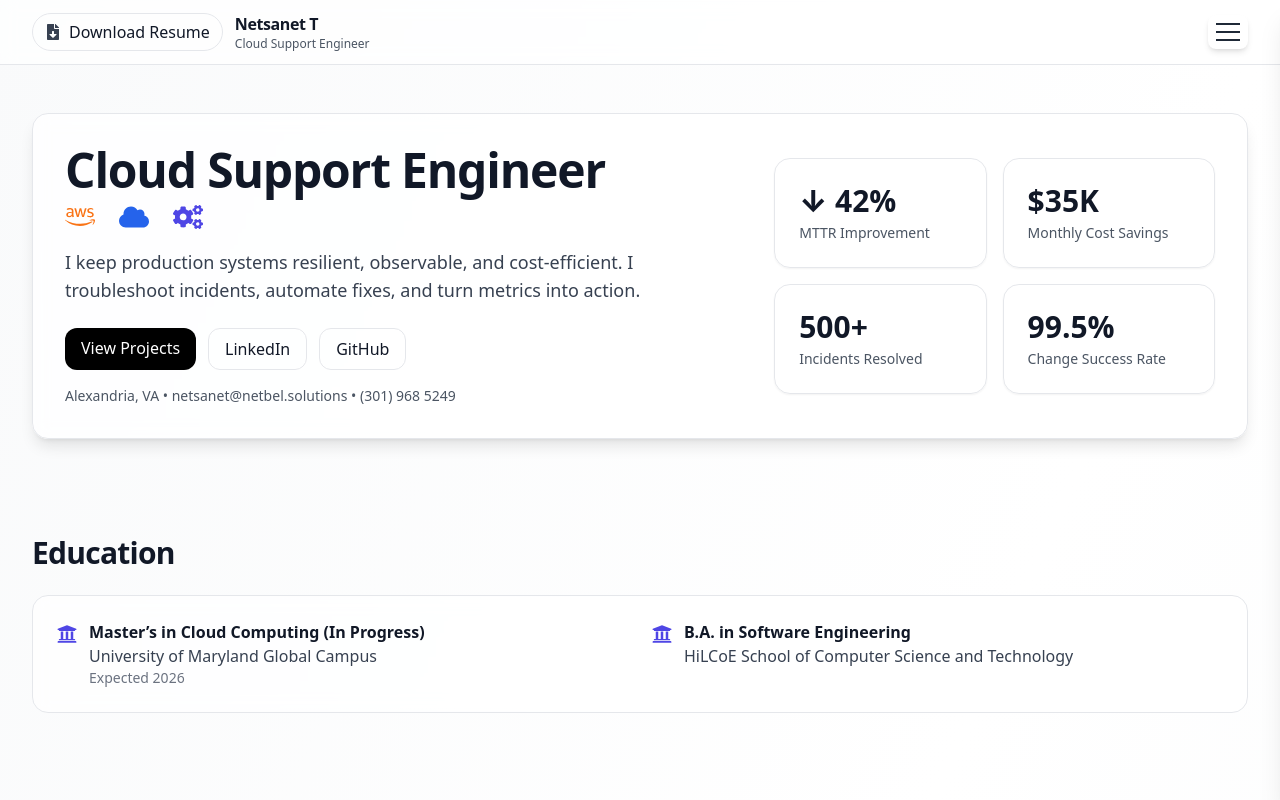
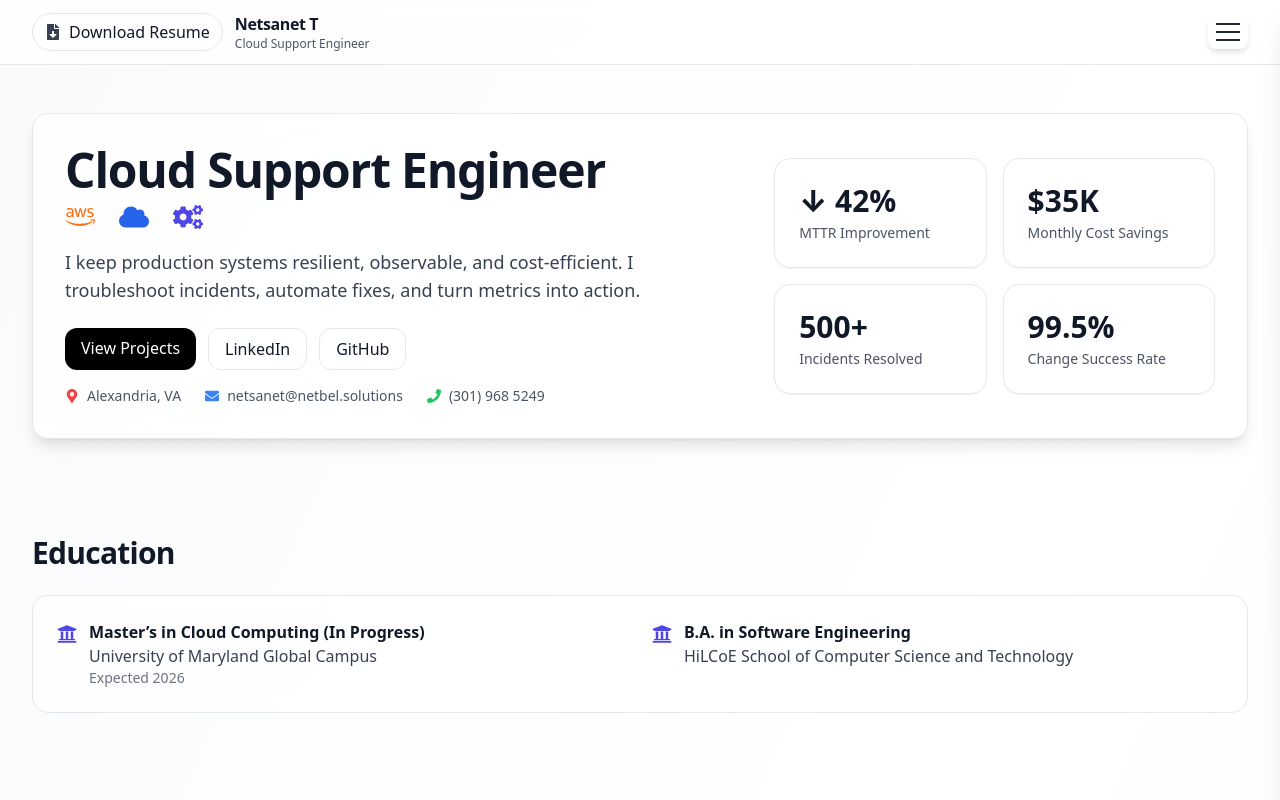
Before and after one commit to netbel131/cloud-showcase, a React (Vite) app: page / in a window 1280 px wide. Shown: the top 800 px of the page. Built offline with nearby package versions, Linux system fonts and the light colour scheme; the HTML template or start-up script is replaced by a standard one.

Commit message:
Update App.tsx with certification logos and Credly links

```diff
--- a/src/App.tsx
+++ b/src/App.tsx
@@ -9,6 +9,7 @@ import {
   FaAws,
   FaCloud,
   FaCogs,
+  FaMapMarkerAlt,
   FaShieldAlt,
 } from "react-icons/fa";
 
@@ -488,9 +489,21 @@ export default function App() {
           <a href={PROFILE.github} className="px-4 py-2 rounded-xl border">GitHub</a>
         </div>
 
-        <div className="mt-4 text-sm text-gray-600">
-          {PROFILE.location} • {PROFILE.email} • {PROFILE.phone}
-        </div>
+<div className="mt-4 flex flex-wrap items-center gap-6 text-sm text-gray-600">
+  <div className="flex items-center gap-2">
+    <FaMapMarkerAlt className="text-red-500" />
+    <span>{PROFILE.location}</span>
+  </div>
+  <div className="flex items-center gap-2">
+    <FaEnvelope className="text-blue-500" />
+    <a href={`mailto:${PROFILE.email}`} className="hover:underline">{PROFILE.email}</a>
+  </div>
+  <div className="flex items-center gap-2">
+    <FaPhone className="text-green-500" />
+    <a href={`tel:${PROFILE.phone}`} className="hover:underline">{PROFILE.phone}</a>
+  </div>
+</div>
+
       </div>
 
       <div className="md:col-span-2 grid grid-cols-2 gap-4">
```
